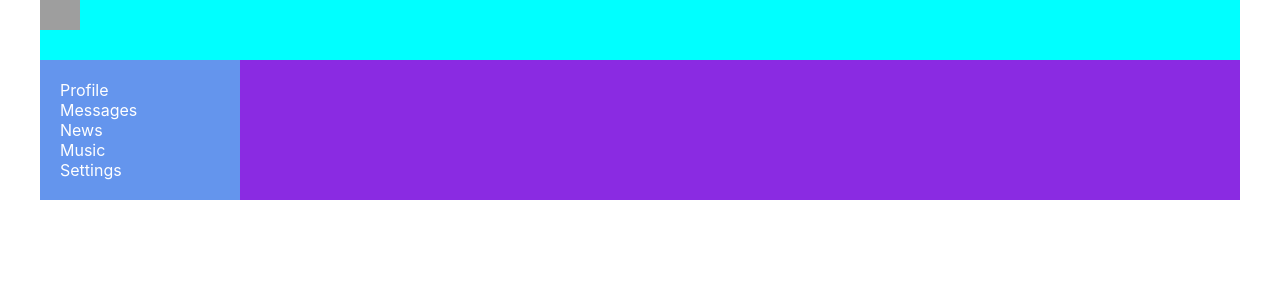
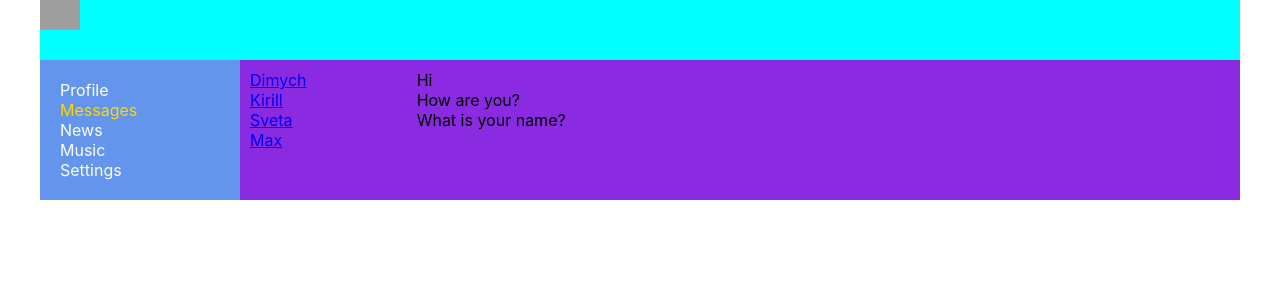
Before and after one commit to kovrygakirill/React_social_network, a React (Create React App) app: page /dialogs in a window 1280 px wide. Shown: the top 300 px of the page. Built offline with nearby package versions, Linux system fonts and the light colour scheme; grey boxes are pictures that could not be loaded.

Commit message:
refactoring url of dialogs

```diff
--- a/src/App.js
+++ b/src/App.js
@@ -14,7 +14,7 @@ const App = () => {
                 <Header/>
                 <Navbar/>
                 <div className='app-wrapper-content'>
-                    <Route path='/dialog' component={Dialogs}/>
+                    <Route path='/dialogs' component={Dialogs}/>
                     <Route path='/profile' component={Profile}/>
                 </div>
             </div>
--- a/src/components/Dialogs/Dialogs.jsx
+++ b/src/components/Dialogs/Dialogs.jsx
@@ -1,21 +1,22 @@
 import React from 'react';
 import dlog from './Dialogs.module.css';
+import {NavLink} from "react-router-dom";
 
 const Dialogs = (props) => {
     return (
         <div className={dlog.dialogs}>
             <div className={dlog.dialogsItem}>
                 <div className={dlog.dialog + " " + dlog.active}>
-                    Dimych
+                    <NavLink to='/dialogs/1'>Dimych</NavLink>
                 </div>
                 <div className={dlog.dialog}>
-                    Kirill
+                    <NavLink to='/dialogs/2'>Kirill</NavLink>
                 </div>
                 <div className={dlog.dialog}>
-                    Sveta
+                    <NavLink to='/dialogs/3'>Sveta</NavLink>
                 </div>
                 <div className={dlog.dialog}>
-                    Max
+                    <NavLink to='/dialogs/4'>Max</NavLink>
                 </div>
             </div>
 
--- a/src/components/Navbar/Navbar.jsx
+++ b/src/components/Navbar/Navbar.jsx
@@ -9,7 +9,7 @@ const Navbar = () => {
                 <NavLink to='/profile' activeClassName={nbar.activeLink}>Profile</NavLink>
             </div>
             <div className={nbar.item}>
-                <NavLink to='/dialog' activeClassName={nbar.activeLink}>Messages</NavLink>
+                <NavLink to='/dialogs' activeClassName={nbar.activeLink}>Messages</NavLink>
             </div>
             <div className={nbar.item}>
                 <a>News</a>
```
